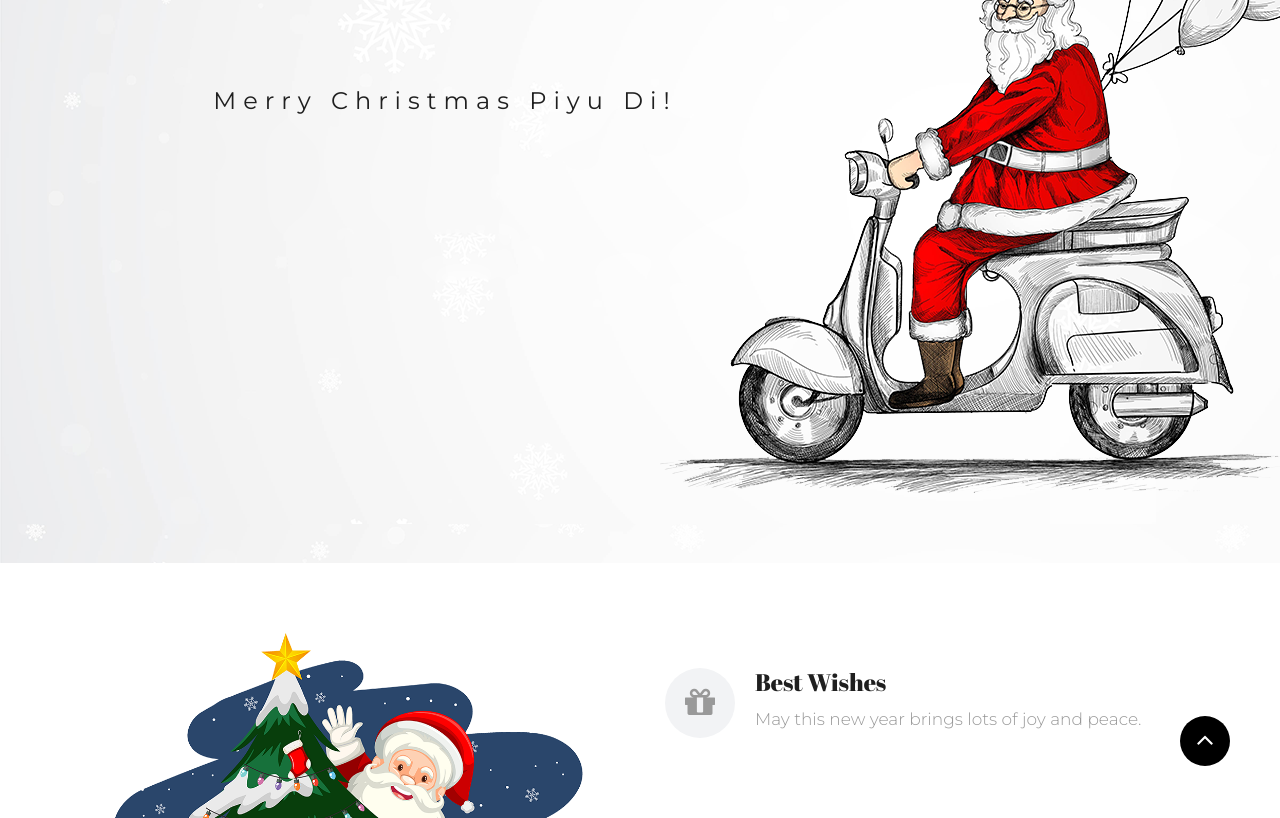
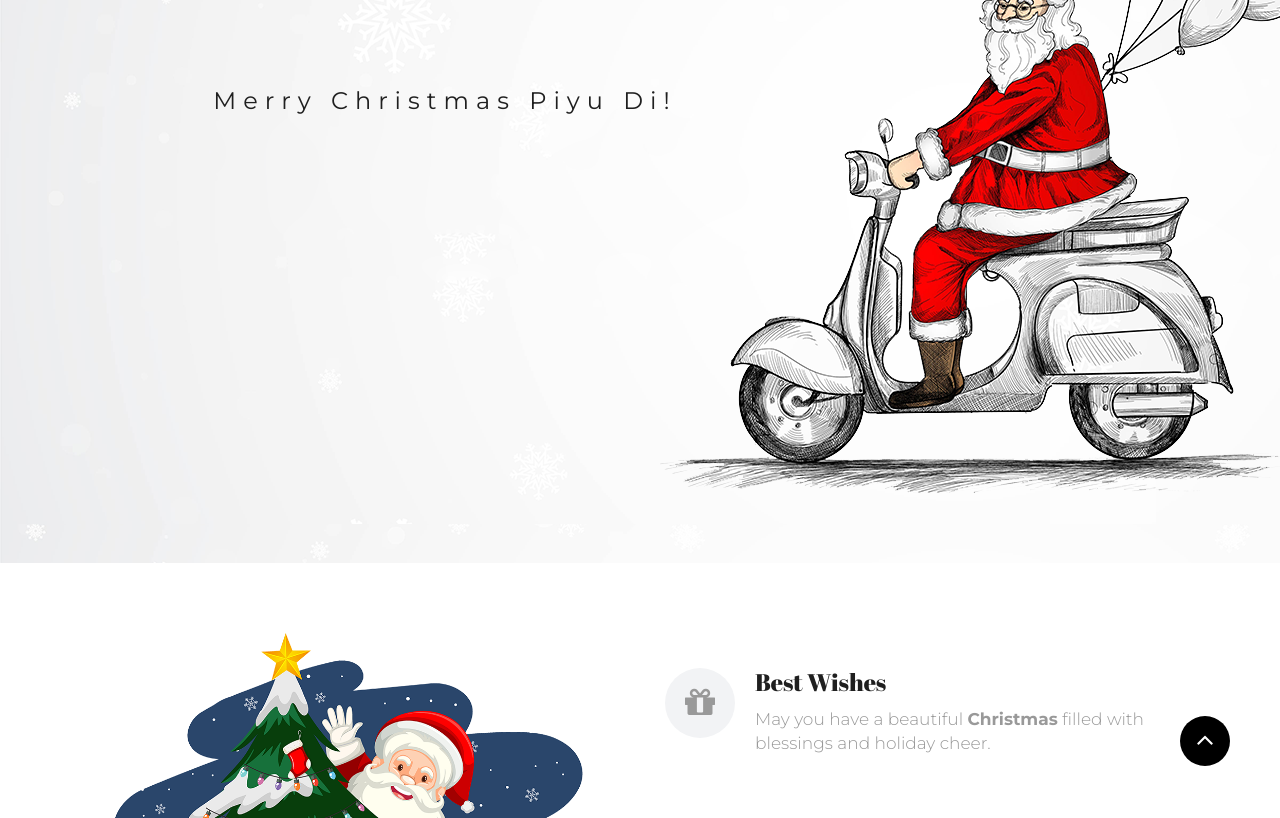
Before and after one commit to Dhiraj5509/christmas.github.io, a plain HTML site: page index.html in a window 1280 px wide. Shown: the part 134-952 px from the top of the page. Drawn offline with Linux system fonts and the light colour scheme.

Commit message:
Add loader and content changes

```diff
--- a/index.html
+++ b/index.html
@@ -43,9 +43,9 @@
    </head>
    <body class="christmas_version">
       <!-- LOADER -->
-      <!-- <div id="preloader">
+      <div id="preloader">
          <img class="preloader" src="imgs/loading.gif" alt="">
-      </div> -->
+      </div>
       <!-- end loader -->
       <!-- END LOADER -->
       <!-- section -->
@@ -101,7 +101,7 @@
                         <i class="fa fa-gift effect-1"></i>
                         <div class="fl-inner">
                            <h4>Best Wishes</h4>
-                           <p>May this new year brings lots of joy and peace.</p>
+                           <p>May you have a beautiful <b>Christmas</b> filled with blessings and holiday cheer.</p>
                         </div>
                      </li>
                   </ul>
```
Also changed, not shown: images.jpeg (deleted).
